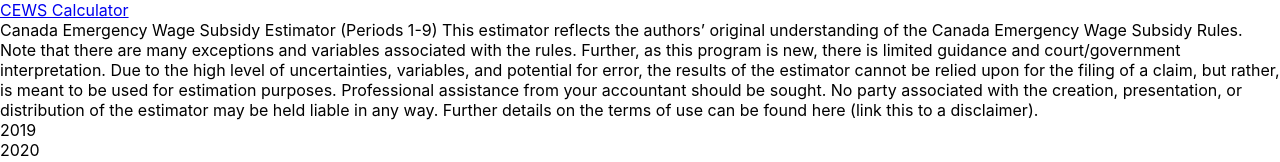
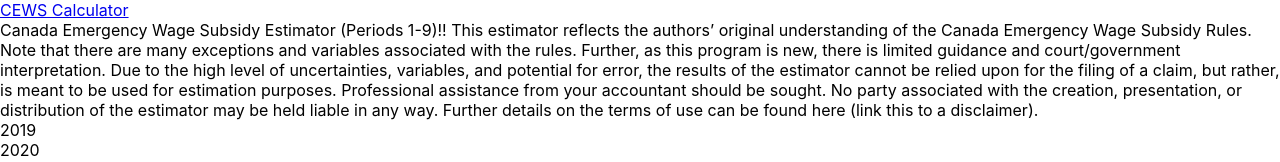
Before and after one commit to gopunchcard/cews-calculator, a React (Create React App) app: page / in a window 1280 px wide. Shown: the top 162 px of the page. Built offline with nearby package versions, Linux system fonts and the light colour scheme; the HTML template or start-up script is replaced by a standard one.

Commit message:
Update App.tsx

```diff
--- a/src/App.tsx
+++ b/src/App.tsx
@@ -24,7 +24,7 @@ const App: React.FC<IProps> = (props: IProps) => {
 			<div className="row">
 				<div className="col-lg-3">
 					<div className="alert alert-warning">
-						Canada Emergency Wage Subsidy Estimator (Periods 1-9)
+						Canada Emergency Wage Subsidy Estimator (Periods 1-9)!!
 						This estimator reflects the authors’ original understanding of the Canada Emergency Wage Subsidy Rules.  Note that there are many exceptions and variables associated with the rules.  Further, as this program is new, there is limited guidance and court/government interpretation.  Due to the high level of uncertainties, variables, and potential for error, the results of the estimator cannot be relied upon for the filing of a claim, but rather, is meant to be used for estimation purposes.  Professional assistance from your accountant should be sought.  No party associated with the creation, presentation, or distribution of the estimator may be held liable in any way.  Further details on the terms of use can be found here (link this to a disclaimer).
 					</div>
 				</div>
```
